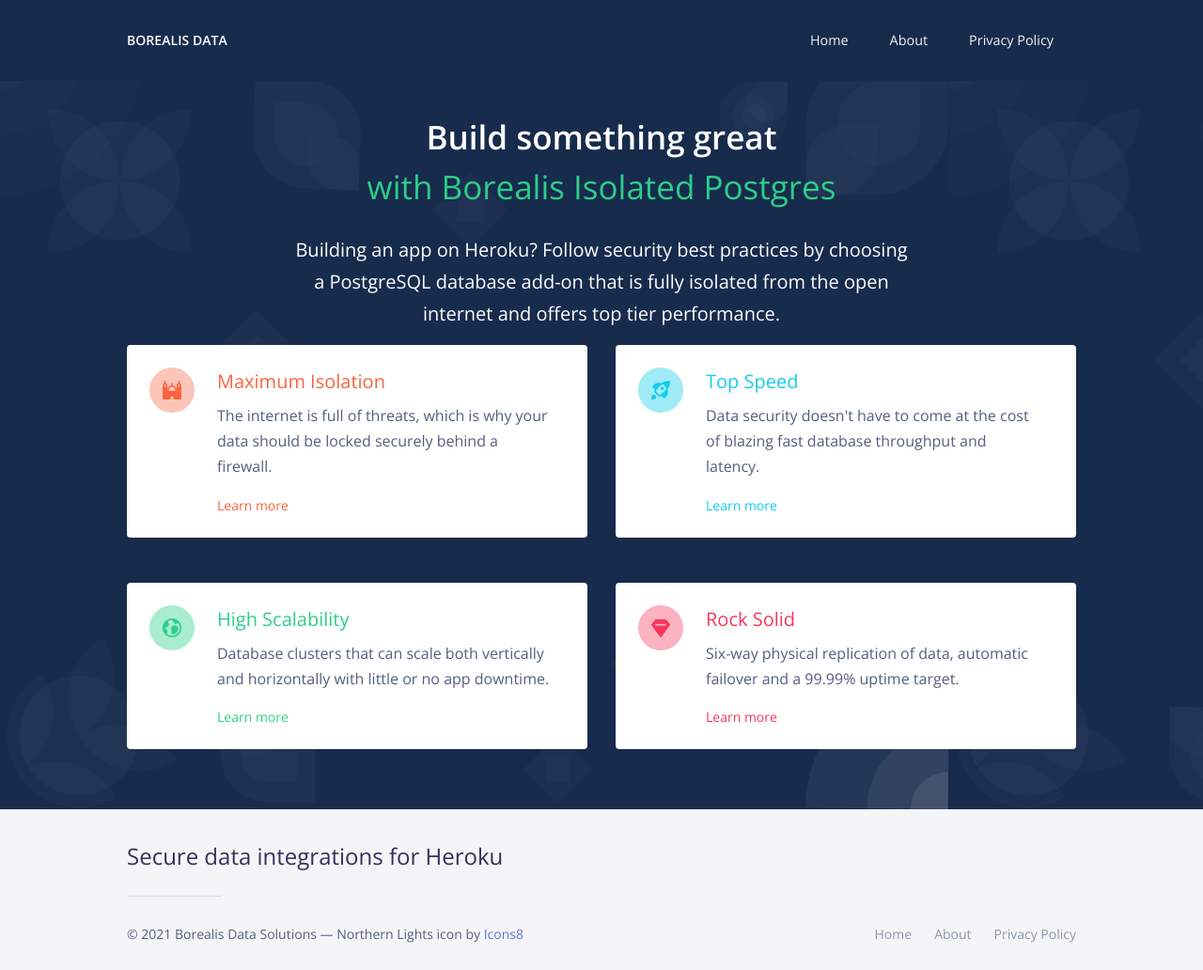
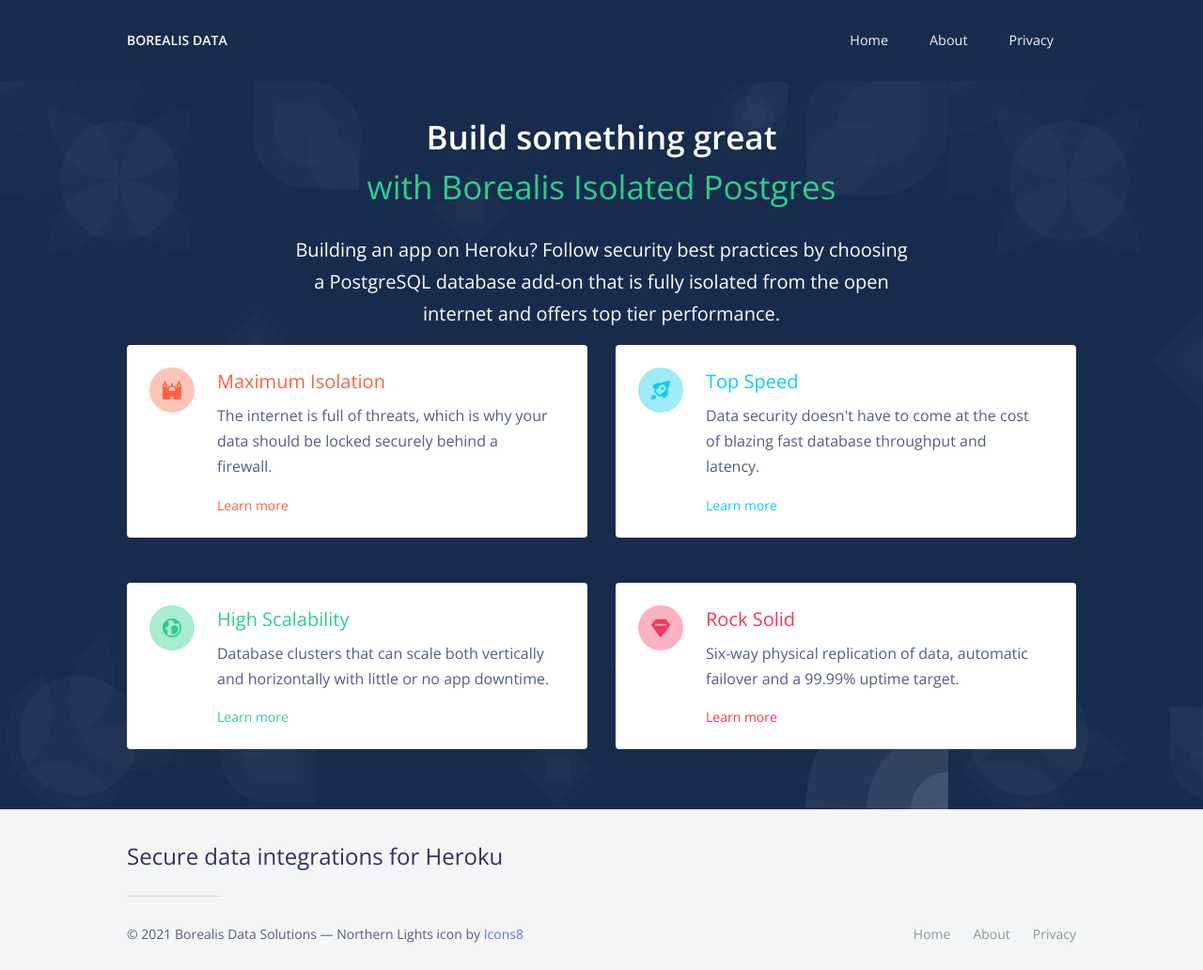
Before and after one commit to OldSneerJaw/borealis-data-www, a Jekyll site: the page built from index.html, in a window 1280 px wide. Shown: the whole page at 94% size. Built offline with Jekyll 4.4.1, drawn with Linux system fonts in a browser that asks for light colours; nearby versions of some CDN libraries.

```diff
--- a/_data/settings.yml
+++ b/_data/settings.yml
@@ -30,11 +30,10 @@ blog_settings:
 menu_settings:
   menu_items:
     - title: 'Home'
-      submenu_items:
       url: /
     - title: 'About'
       url: '/about'
-    - title: 'Privacy Policy'
+    - title: 'Privacy'
       url: '/privacy'
 
 footer_settings:
```
Also changed, not shown: _config.yml (+3 -6 lines).
